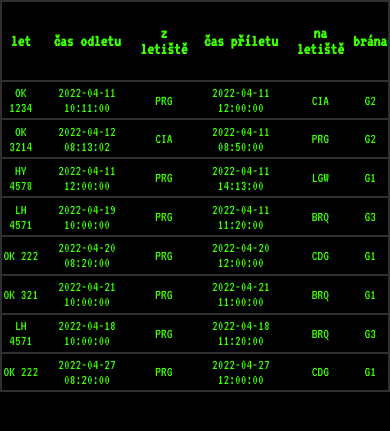
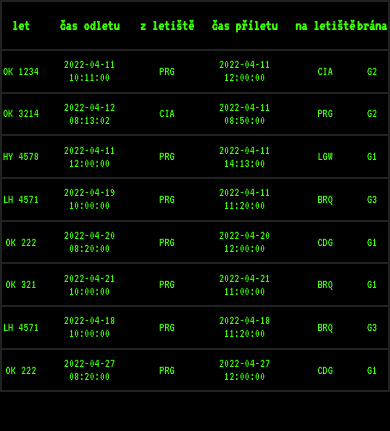
Before and after one commit to farmarmartin/PRG, a PHP site: page / in a window 390 px wide. Shown: the top 431 px of the page. Run offline with PHP 8.4, Linux system fonts and the light colour scheme; data comes from the database, SQL or seed files in the repository.

Commit message:
changes in css

```diff
--- a/database_usage/css/style.css
+++ b/database_usage/css/style.css
@@ -24,13 +24,20 @@ html body {
 @media screen and (max-width: 1100px) {
   html body {
     font-size: 1.3em;
+    height: 70%;
+  }
+}
+
+@media screen and (max-width: 700px) {
+  html body {
+    font-size: 1em;
     height: 50%;
   }
 }
 
 @media screen and (max-width: 500px) {
   html body {
-    font-size: 0.9em;
+    font-size: 0.8em;
     height: 50%;
   }
 }
@@ -43,8 +50,12 @@ html body table {
   border-collapse: collapse;
 }
 
+html body table .legend {
+  height: 0%;
+}
+
 html body table tr, html body table th {
-  border: 2px solid #303030;
+  border: 2px solid #222222;
   border-collapse: collapse;
 }
 /*# sourceMappingURL=style.css.map */
--- a/database_usage/css/style.scss
+++ b/database_usage/css/style.scss
@@ -18,10 +18,14 @@ html{
         }
         @media screen and (max-width: 1100px) {
             font-size: 1.3em;
+            height: 70%;
+        }
+        @media screen and (max-width: 700px) {
+            font-size: 1em;
             height: 50%;
         }
         @media screen and (max-width: 500px) {
-            font-size: 0.9em;
+            font-size: 0.8em;
             height: 50%;
         }
 
@@ -31,10 +35,13 @@ html{
             position: relative;
             margin: auto;
             border-collapse: collapse;
+            .legend{
+                height: 0%;
+            }
 
             tr, th{
 
-                border: 2px solid rgb(48, 48, 48);
+                border: 2px solid rgb(34, 34, 34);
                 border-collapse: collapse;
 
             }
--- a/database_usage/script.php
+++ b/database_usage/script.php
@@ -11,12 +11,14 @@ $sql = "SELECT code, from_dttm, from_airport_code, to_dttm, to_airport_code, gat
 $result = mysqli_query($connect, $sql);
 
 echo '<table>';
+echo '<tr class="legend">';
 echo '<td><h3>let</h3></td>';
 echo '<td><h3>čas odletu</h3></td>';
 echo '<td><h3>z letiště</h3></td>';
 echo '<td><h3>čas příletu</h3></td>';
 echo '<td><h3>na letiště</h3></td>';
 echo '<td><h3>brána</h3></td>';
+echo '</tr>';
 
     while($row = mysqli_fetch_assoc($result)){
         echo '<tr>';
```
Also changed, not shown: 1 other file.
